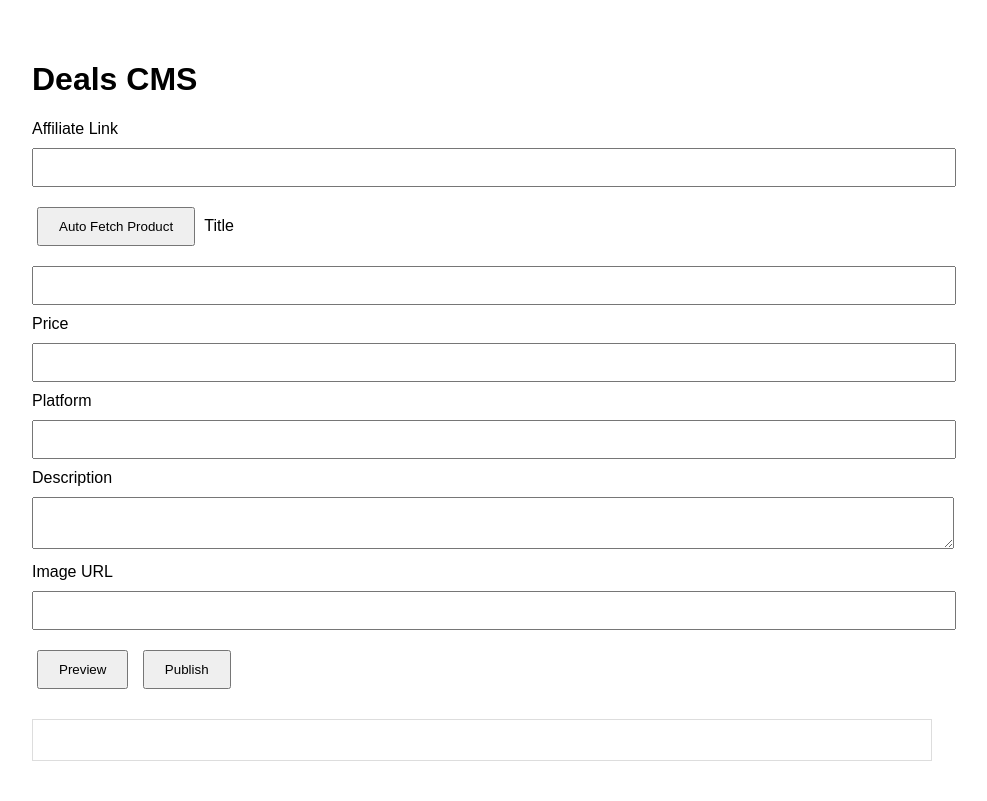
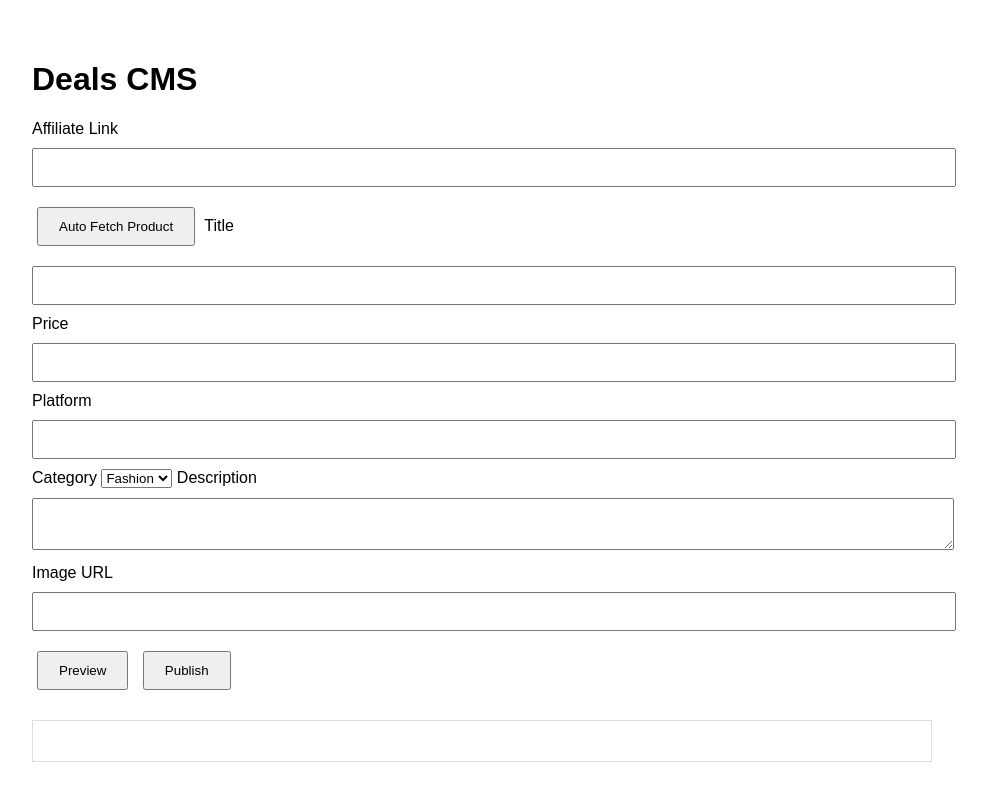
Before and after one commit to iamreemaroy/Reema-Roy, a Jekyll site: the page cms/index.html, which Jekyll copies as it is, in a window 1280 px wide. Shown: the top 801 px of the page, without its empty margins (158-1145 px from the left). Built offline with Jekyll 4.4.1, drawn with Linux system fonts in a browser that asks for light colours.

Commit message:
Update index.html

```diff
--- a/cms/index.html
+++ b/cms/index.html
@@ -48,6 +48,14 @@
     <label>Platform</label>
     <input id="platform">
 
+    <label>Category</label>
+    <select id="category">
+    <option value="fashion">Fashion</option>
+    <option value="beauty">Beauty</option>
+    <option value="lifestyle">Lifestyle</option>
+    <option value="it">IT</option>
+    </select>
+
     <label>Description</label>
     <textarea id="description"></textarea>
 
```
